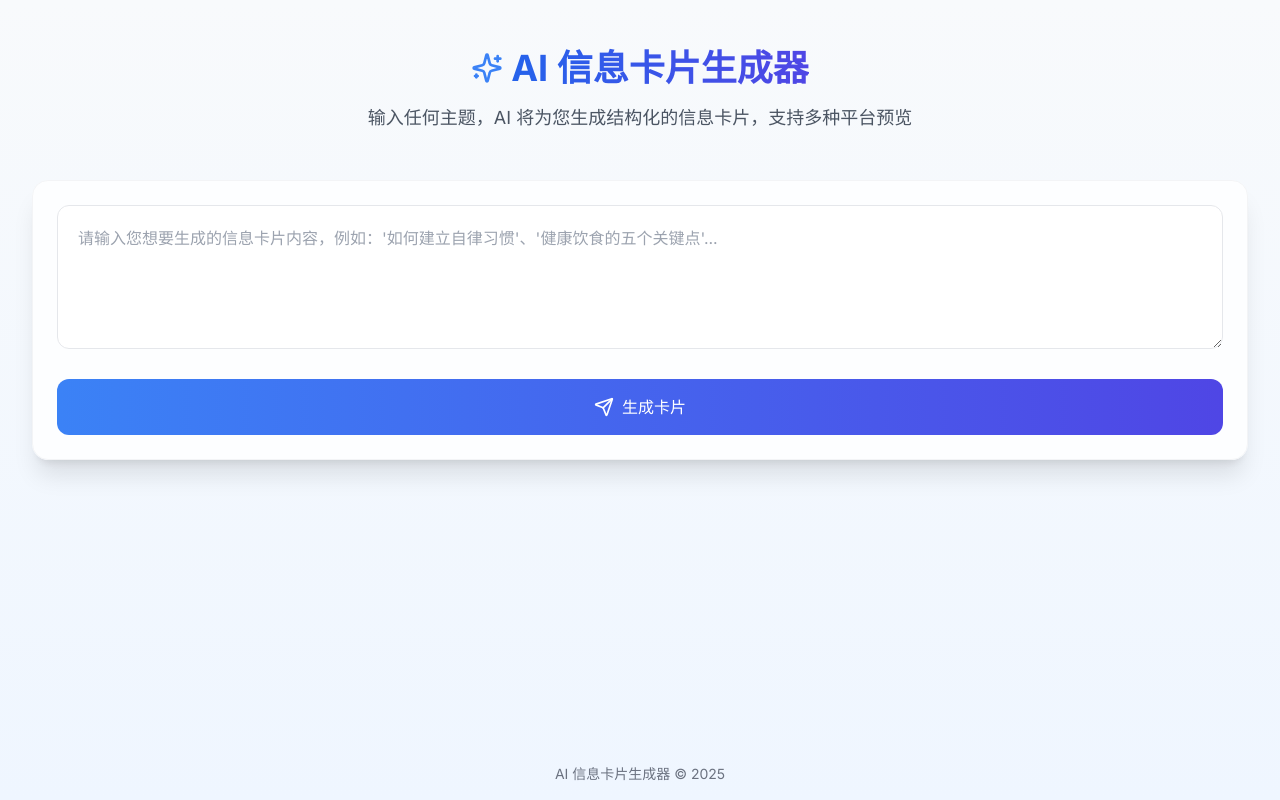
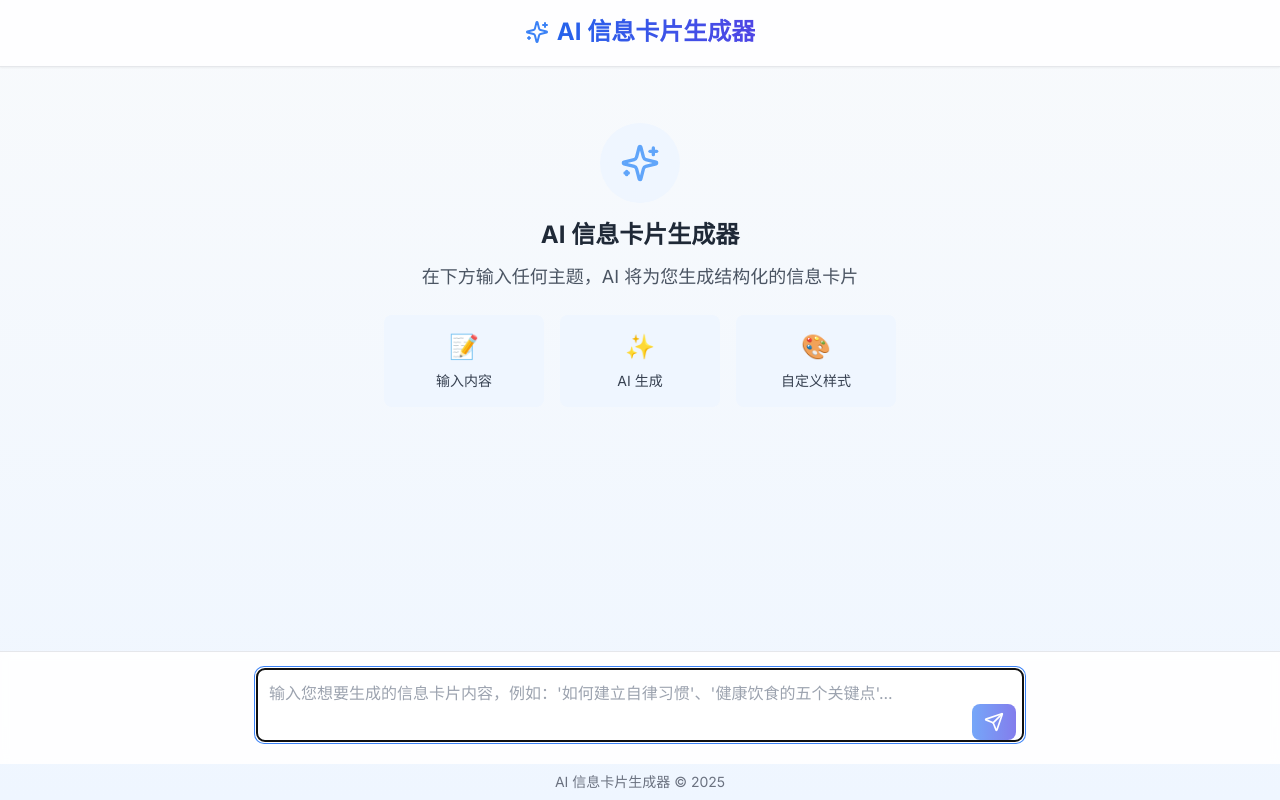
Before and after one commit to ingf/card, a Next.js app: page / in a window 1280 px wide. Built offline with nearby package versions, Linux system fonts and the light colour scheme; a web font is replaced by a local one.

Commit message:
feat: 🎸 ui update

```diff
--- a/app/page.tsx
+++ b/app/page.tsx
@@ -1,11 +1,11 @@
 "use client";
 
-import { useState } from "react";
+import { useState, useRef, useEffect } from "react";
 import { Card } from "@/components/Card";
 // import { LayoutSwitcher } from "@/components/LayoutSwitcher"; // 注释掉
 import { CardSchema } from "@/lib/schemas/card";
 import type { Card as CardType, Layout } from "@/lib/schemas/card";
-import { Sparkles, Loader2, Send } from "lucide-react";
+import { Sparkles, Loader2, Send, Clock, Settings, ChevronDown, ChevronUp } from "lucide-react";
 
 export default function Home() {
   const [error, setError] = useState<string>("");
@@ -18,6 +18,28 @@ export default function Home() {
   const [selectedPlatform, setSelectedPlatform] = useState<string>("default");
   const [selectedRatio, setSelectedRatio] = useState<string>("default");
   const [posterFormat, setPosterFormat] = useState<string>("standard");
+  // 添加输入历史记录状态
+  const [inputHistory, setInputHistory] = useState<string[]>([]);
+  const [showSettings, setShowSettings] = useState(false);
+
+  // 添加输入框引用，用于自动聚焦
+  const inputRef = useRef<HTMLTextAreaElement>(null);
+  // 添加内容区域引用，用于自动滚动到底部
+  const contentRef = useRef<HTMLDivElement>(null);
+
+  // 自动滚动到底部
+  useEffect(() => {
+    if (contentRef.current) {
+      contentRef.current.scrollTop = contentRef.current.scrollHeight;
+    }
+  }, [cardData]);
+
+  // 自动聚焦输入框
+  useEffect(() => {
+    if (inputRef.current && !isLoading) {
+      inputRef.current.focus();
+    }
+  }, [isLoading, cardData]);
 
   const handleFormSubmit = async (e: React.FormEvent) => {
     e.preventDefault();
@@ -33,6 +55,9 @@ export default function Home() {
     setIsLoading(true);
 
     try {
+      // 将当前输入添加到历史记录
+      setInputHistory(prev => [input, ...prev.slice(0, 9)]);
+
       const response = await fetch("/api/generate", {
         method: "POST",
         headers: {
@@ -64,6 +89,8 @@ export default function Home() {
       // 设置卡片数据
       setCardData(validatedData);
       setError("");
+      // 清空输入框
+      setInput("");
     } catch (e) {
       console.error("Error:", e);
       setError("生成失败，请重试");
@@ -74,6 +101,14 @@ export default function Home() {
 
   // 移除布局切换相关函数
   // const switchCardLayout = (layoutType: Layout["type"]) => { ... }; // 注释掉
+
+  // 从历史记录中选择输入
+  const selectHistoryInput = (historyItem: string) => {
+    setInput(historyItem);
+    if (inputRef.current) {
+      inputRef.current.focus();
+    }
+  };
 
   // 渲染卡片视图
   const renderCardWithLayout = () => {
@@ -125,14 +160,17 @@ export default function Home() {
       ratio: "16:9",
       icon: "👥"
     }
-  };
+  } as const;
+
+  // 定义平台配置类型
+  type PlatformConfigKey = keyof typeof platformConfigs;
 
   // 修改 handlePlatformChange 函数，移除布局切换逻辑
   const handlePlatformChange = (platform: string) => {
     setSelectedPlatform(platform);
 
     // 从平台配置中获取对应的比例
-    const config = platformConfigs[platform as keyof typeof platformConfigs] || platformConfigs.default;
+    const config = platformConfigs[platform as PlatformConfigKey] || platformConfigs.default;
     setSelectedRatio(config.ratio);
 
     // 如果已有卡片数据，保持轮播布局
@@ -155,91 +193,129 @@ export default function Home() {
     setPosterFormat(format);
   };
 
+  // 切换设置面板显示状态
+  const toggleSettings = () => {
+    setShowSettings(!showSettings);
+  };
+
   return (
     <main className="min-h-screen bg-gradient-to-b from-slate-50 to-blue-50 flex flex-col">
-      <div className="flex-grow flex flex-col max-w-7xl w-full mx-auto px-4 sm:px-6 lg:px-8 py-12">
       {/* 标题区域 */}
-        <div className="text-center mb-12">
-          <div className="inline-flex items-center justify-center mb-4">
-            <Sparkles className="h-8 w-8 text-blue-500 mr-2" />
-            <h1 className="text-4xl font-bold bg-clip-text text-transparent bg-gradient-to-r from-blue-600 to-indigo-600">
+      <div className="text-center py-4 border-b border-gray-200 bg-white/80 backdrop-blur-sm shadow-sm">
+        <div className="inline-flex items-center justify-center">
+          <Sparkles className="h-6 w-6 text-blue-500 mr-2" />
+          <h1 className="text-2xl font-bold bg-clip-text text-transparent bg-gradient-to-r from-blue-600 to-indigo-600">
             AI 信息卡片生成器
           </h1>
         </div>
-          <p className="text-gray-600 max-w-2xl mx-auto text-lg">
-            输入任何主题，AI 将为您生成结构化的信息卡片，支持多种平台预览
-          </p>
       </div>
 
-        {/* 输入表单 */}
-        <div className="bg-white/80 backdrop-blur-sm rounded-2xl shadow-xl p-6 mb-8 border border-gray-100">
-          <form onSubmit={handleFormSubmit} className="space-y-6">
-            <div className="relative">
-              <textarea
-                className="w-full h-36 p-5 border border-gray-200 rounded-xl focus:ring-2 focus:ring-blue-500 focus:border-blue-500 text-gray-800 bg-white/50 backdrop-blur-sm transition-all"
-                value={input}
-                onChange={(e) => setInput(e.target.value)}
-                placeholder="请输入您想要生成的信息卡片内容，例如：'如何建立自律习惯'、'健康饮食的五个关键点'..."
-                disabled={isLoading}
-              />
-              {input.length > 0 && !isLoading && (
-                <span className="absolute right-4 bottom-4 text-xs text-gray-400">
-                  {input.length} 个字符
-                </span>
-              )}
+      {/* 主内容区域 - 类似 Claude/Grok3 的布局 */}
+      <div className="flex-grow flex flex-col overflow-hidden">
+        {/* 聊天内容区域 */}
+        <div
+          ref={contentRef}
+          className="flex-grow overflow-y-auto px-4 py-6 space-y-6"
+        >
+          {/* 欢迎信息 */}
+          {!cardData && !isLoading && (
+            <div className="max-w-3xl mx-auto text-center py-8">
+              <div className="w-20 h-20 bg-blue-50 rounded-full flex items-center justify-center mx-auto mb-4">
+                <Sparkles className="h-10 w-10 text-blue-400" />
               </div>
-
-            <button
-              type="submit"
-              className="w-full px-6 py-4 text-white bg-gradient-to-r from-blue-500 to-indigo-600 rounded-xl hover:from-blue-600 hover:to-indigo-700 disabled:opacity-70 disabled:cursor-not-allowed transition-all duration-200 flex items-center justify-center gap-2 font-medium"
-              disabled={isLoading}
-            >
-              {isLoading ? (
-                <>
-                  <Loader2 className="h-5 w-5 animate-spin" />
-                  <span>AI 正在生成中...</span>
-                </>
-              ) : (
-                <>
-                  <Send className="h-5 w-5" />
-                  <span>生成卡片</span>
-                </>
-              )}
-            </button>
-          </form>
+              <h2 className="text-2xl font-bold text-gray-800 mb-3">AI 信息卡片生成器</h2>
+              <p className="text-gray-600 text-lg mb-6 max-w-xl mx-auto">
+                在下方输入任何主题，AI 将为您生成结构化的信息卡片
+              </p>
+              <div className="grid grid-cols-3 gap-4 max-w-lg mx-auto">
+                <div className="bg-blue-50 p-4 rounded-lg text-center">
+                  <div className="text-2xl mb-2">📝</div>
+                  <div className="text-sm text-gray-700">输入内容</div>
                 </div>
-
-        {/* 错误提示 */}
-        {error && (
-          <div className="p-4 text-red-500 bg-red-50 rounded-xl border border-red-200 mb-8 animate-fade-in shadow-sm">
-            <div className="flex items-center">
-              <svg xmlns="http://www.w3.org/2000/svg" className="h-5 w-5 mr-2" viewBox="0 0 20 20" fill="currentColor">
-                <path fillRule="evenodd" d="M10 18a8 8 0 100-16 8 8 0 000 16zM8.707 7.293a1 1 0 00-1.414 1.414L8.586 10l-1.293 1.293a1 1 0 101.414 1.414L10 11.414l1.293 1.293a1 1 0 001.414-1.414L11.414 10l1.293-1.293a1 1 0 00-1.414-1.414L10 8.586 8.707 7.293z" clipRule="evenodd" />
-              </svg>
-              {error}
+                <div className="bg-blue-50 p-4 rounded-lg text-center">
+                  <div className="text-2xl mb-2">✨</div>
+                  <div className="text-sm text-gray-700">AI 生成</div>
+                </div>
+                <div className="bg-blue-50 p-4 rounded-lg text-center">
+                  <div className="text-2xl mb-2">🎨</div>
+                  <div className="text-sm text-gray-700">自定义样式</div>
+                </div>
               </div>
             </div>
           )}
 
-        {/* 卡片展示 */}
+          {/* 加载状态 */}
+          {isLoading && (
+            <div className="max-w-3xl mx-auto bg-white/80 backdrop-blur-sm rounded-xl shadow-md p-6 border border-gray-100 flex items-center justify-center">
+              <div className="flex flex-col items-center">
+                <div className="w-16 h-16 bg-blue-50 rounded-full flex items-center justify-center mb-4">
+                  <Loader2 className="h-8 w-8 text-blue-500 animate-spin" />
+                </div>
+                <p className="text-gray-700">AI 正在生成信息卡片，请稍候...</p>
+              </div>
+            </div>
+          )}
+
+          {/* 生成的卡片内容 */}
           {cardData && (
-          <div className="space-y-6 animate-fade-in flex-grow flex flex-col">
-            {/* 平台选择器 */}
-            <div className="bg-white/80 backdrop-blur-sm rounded-xl shadow-md p-4 border border-gray-100">
-              <div className="flex flex-col space-y-2">
-                <h3 className="text-sm font-medium text-gray-700 mb-2">选择平台预览</h3>
-                <div className="grid grid-cols-2 sm:grid-cols-3 md:grid-cols-4 gap-3">
+            <div className="max-w-4xl mx-auto">
+              {/* 用户输入显示 */}
+              <div className="bg-blue-50 rounded-lg p-3 mb-4 border border-blue-100">
+                <div className="flex items-start">
+                  <div className="w-7 h-7 bg-blue-500 rounded-full flex items-center justify-center text-white font-bold flex-shrink-0 mr-2">
+                    U
+                  </div>
+                  <div className="flex-grow">
+                    <p className="text-gray-800">{inputHistory[0]}</p>
+                  </div>
+                </div>
+              </div>
+
+              {/* AI 生成的卡片 */}
+              <div className="bg-white/90 backdrop-blur-sm rounded-lg shadow-sm p-4 border border-gray-100">
+                <div className="flex items-start mb-3">
+                  <div className="w-7 h-7 bg-indigo-500 rounded-full flex items-center justify-center text-white font-bold flex-shrink-0 mr-2">
+                    AI
+                  </div>
+                  <div className="flex-grow">
+                    <h3 className="text-lg font-bold text-gray-800 mb-1">{cardData.title}</h3>
+                    {cardData.subtitle && (
+                      <p className="text-gray-600 text-sm mb-2">{cardData.subtitle}</p>
+                    )}
+                  </div>
+                </div>
+
+                {/* 设置面板切换按钮 */}
+                <div className="mb-2">
+                  <button
+                    onClick={toggleSettings}
+                    className="flex items-center text-xs text-gray-600 hover:text-gray-800 transition-colors"
+                  >
+                    <Settings className="h-3 w-3 mr-1" />
+                    <span>显示设置</span>
+                    {showSettings ? <ChevronUp className="h-3 w-3 ml-1" /> : <ChevronDown className="h-3 w-3 ml-1" />}
+                  </button>
+                </div>
+
+                {/* 设置面板 */}
+                {showSettings && (
+                  <div className="mb-3 p-2 bg-gray-50 rounded-lg border border-gray-100">
+                    <div className="grid grid-cols-1 md:grid-cols-2 gap-3">
+                      {/* 平台选择 */}
+                      <div>
+                        <h4 className="text-xs font-medium text-gray-700 mb-1">选择平台预览</h4>
+                        <div className="grid grid-cols-2 sm:grid-cols-3 gap-1">
                           {Object.entries(platformConfigs).map(([key, config]) => (
                             <button
                               key={key}
                               onClick={() => handlePlatformChange(key)}
-                      className={`flex items-center justify-between px-3 py-2 rounded-lg transition-all ${selectedPlatform === key
+                              className={`flex items-center justify-between px-2 py-1 rounded-md transition-all text-xs ${selectedPlatform === key
                                 ? `${config.color} text-white`
                                 : "bg-gray-100 text-gray-700 hover:bg-gray-200"
                                 }`}
                             >
                               <div className="flex items-center">
-                        <span className="mr-2 text-lg">{config.icon}</span>
+                                <span className="mr-1 text-sm">{config.icon}</span>
                                 <span>{config.name}</span>
                               </div>
                               <div className="text-xs opacity-80">
@@ -249,82 +325,147 @@ export default function Home() {
                           ))}
                         </div>
                       </div>
-            </div>
 
-            {/* 海报格式选择器 */}
-            <div className="bg-white/80 backdrop-blur-sm rounded-xl shadow-md p-4 border border-gray-100 mt-4">
-              <div className="flex flex-col space-y-2">
-                <h3 className="text-sm font-medium text-gray-700 mb-2">选择海报格式</h3>
-                <div className="flex flex-wrap gap-3">
+                      {/* 海报格式选择 */}
+                      <div>
+                        <h4 className="text-xs font-medium text-gray-700 mb-1">选择海报格式</h4>
+                        <div className="flex flex-wrap gap-1">
                           <button
                             onClick={() => handlePosterFormatChange("standard")}
-                    className={`px-3 py-2 rounded-lg transition-all ${posterFormat === "standard"
+                            className={`px-2 py-1 rounded-md transition-all text-xs ${posterFormat === "standard"
                               ? "bg-blue-500 text-white"
                               : "bg-gray-100 text-gray-700 hover:bg-gray-200"
                               }`}
                           >
                             <div className="flex items-center">
-                      <span className="mr-2">📄</span>
+                              <span className="mr-1">📄</span>
                               <span>标准卡片</span>
                             </div>
                           </button>
                           <button
                             onClick={() => handlePosterFormatChange("simple")}
-                    className={`px-3 py-2 rounded-lg transition-all ${posterFormat === "simple"
+                            className={`px-2 py-1 rounded-md transition-all text-xs ${posterFormat === "simple"
                               ? "bg-green-500 text-white"
                               : "bg-gray-100 text-gray-700 hover:bg-gray-200"
                               }`}
                           >
                             <div className="flex items-center">
-                      <span className="mr-2">🪧</span>
+                              <span className="mr-1">🪧</span>
                               <span>简单海报</span>
                             </div>
                           </button>
                           <button
                             onClick={() => handlePosterFormatChange("complex")}
-                    className={`px-3 py-2 rounded-lg transition-all ${posterFormat === "complex"
+                            className={`px-2 py-1 rounded-md transition-all text-xs ${posterFormat === "complex"
                               ? "bg-purple-500 text-white"
                               : "bg-gray-100 text-gray-700 hover:bg-gray-200"
                               }`}
                           >
                             <div className="flex items-center">
-                      <span className="mr-2">🖼️</span>
+                              <span className="mr-1">🖼️</span>
                               <span>复杂海报</span>
                             </div>
                           </button>
                         </div>
                       </div>
                     </div>
+                  </div>
+                )}
 
-            {/* 卡片内容 */}
-            <div
-              className="bg-white/90 backdrop-blur-sm rounded-2xl shadow-xl p-6 transition-all duration-300 flex-grow border border-gray-100 overflow-hidden"
-              style={{ minHeight: "700px" }}
-            >
                 {/* 平台预览提示 */}
                 {selectedPlatform !== "default" && (
-                <div className="mb-4 p-2 bg-blue-50 text-blue-700 rounded-lg text-sm flex items-center">
-                  <svg xmlns="http://www.w3.org/2000/svg" className="h-5 w-5 mr-2" viewBox="0 0 20 20" fill="currentColor">
+                  <div className="mb-2 p-1.5 bg-blue-50 text-blue-700 rounded-md text-xs flex items-center">
+                    <svg xmlns="http://www.w3.org/2000/svg" className="h-3 w-3 mr-1" viewBox="0 0 20 20" fill="currentColor">
                       <path fillRule="evenodd" d="M18 10a8 8 0 11-16 0 8 8 0 0116 0zm-7-4a1 1 0 11-2 0 1 1 0 012 0zM9 9a1 1 0 000 2v3a1 1 0 001 1h1a1 1 0 100-2v-3a1 1 0 00-1-1H9z" clipRule="evenodd" />
                     </svg>
                     <span>
-                    当前预览适配于: <strong>{platformConfigs[selectedPlatform]?.name || "默认"}</strong>
+                      当前预览: <strong>{platformConfigs[selectedPlatform as PlatformConfigKey]?.name || "默认"}</strong>
                       {selectedRatio !== "default" && <span className="ml-1">({selectedRatio})</span>}
                     </span>
                   </div>
                 )}
 
                 {/* 渲染卡片 */}
-              <div className="mx-auto transition-all duration-300 flex items-center justify-center" style={{ minHeight: "600px" }}>
+                <div className="mx-auto transition-all duration-300 flex items-center justify-center py-4">
                   {renderCardWithLayout()}
                 </div>
               </div>
             </div>
           )}
+
+          {/* 错误提示 */}
+          {error && (
+            <div className="max-w-3xl mx-auto p-3 text-red-500 bg-red-50 rounded-xl border border-red-200 animate-fade-in shadow-sm">
+              <div className="flex items-center">
+                <svg xmlns="http://www.w3.org/2000/svg" className="h-5 w-5 mr-2" viewBox="0 0 20 20" fill="currentColor">
+                  <path fillRule="evenodd" d="M10 18a8 8 0 100-16 8 8 0 000 16zM8.707 7.293a1 1 0 00-1.414 1.414L8.586 10l-1.293 1.293a1 1 0 101.414 1.414L10 11.414l1.293 1.293a1 1 0 001.414-1.414L11.414 10l1.293-1.293a1 1 0 00-1.414-1.414L10 8.586 8.707 7.293z" clipRule="evenodd" />
+                </svg>
+                {error}
+              </div>
+            </div>
+          )}
+        </div>
+
+        {/* 底部输入区域 */}
+        <div className="border-t border-gray-200 bg-white/90 backdrop-blur-sm p-4">
+          <div className="max-w-3xl mx-auto">
+            <form onSubmit={handleFormSubmit} className="relative">
+              <textarea
+                ref={inputRef}
+                className="w-full p-3 pr-16 border border-gray-200 rounded-lg focus:ring-2 focus:ring-blue-500 focus:border-blue-500 text-gray-800 bg-white/50 backdrop-blur-sm transition-all resize-none"
+                value={input}
+                onChange={(e) => setInput(e.target.value)}
+                placeholder="输入您想要生成的信息卡片内容，例如：'如何建立自律习惯'、'健康饮食的五个关键点'..."
+                disabled={isLoading}
+                rows={2}
+                onKeyDown={(e) => {
+                  if (e.key === 'Enter' && !e.shiftKey) {
+                    e.preventDefault();
+                    if (input.trim()) {
+                      handleFormSubmit(e);
+                    }
+                  }
+                }}
+              />
+              <button
+                type="submit"
+                className="absolute right-2 bottom-2 px-3 py-2 text-white bg-gradient-to-r from-blue-500 to-indigo-600 rounded-lg hover:from-blue-600 hover:to-indigo-700 disabled:opacity-70 disabled:cursor-not-allowed transition-all duration-200 flex items-center justify-center"
+                disabled={isLoading || !input.trim()}
+              >
+                {isLoading ? (
+                  <Loader2 className="h-5 w-5 animate-spin" />
+                ) : (
+                  <Send className="h-5 w-5" />
+                )}
+              </button>
+            </form>
+
+            {/* 历史记录快捷访问 */}
+            {inputHistory.length > 0 && (
+              <div className="mt-2 flex flex-wrap gap-2">
+                {inputHistory.slice(0, 3).map((item, index) => (
+                  <button
+                    key={index}
+                    onClick={() => selectHistoryInput(item)}
+                    className="px-3 py-1 bg-gray-100 hover:bg-gray-200 rounded-full text-sm text-gray-700 transition-colors truncate max-w-xs"
+                  >
+                    <Clock className="h-3 w-3 inline mr-1" />
+                    {item.length > 30 ? item.substring(0, 30) + "..." : item}
+                  </button>
+                ))}
+                {inputHistory.length > 3 && (
+                  <button className="px-3 py-1 bg-gray-100 hover:bg-gray-200 rounded-full text-sm text-gray-700 transition-colors">
+                    +{inputHistory.length - 3} 更多
+                  </button>
+                )}
+              </div>
+            )}
+          </div>
+        </div>
       </div>
 
       {/* 页脚 */}
-      <footer className="w-full py-4 text-center text-gray-500 text-sm">
+      <footer className="w-full py-2 text-center text-gray-500 text-sm">
         <p>AI 信息卡片生成器 © {new Date().getFullYear()}</p>
       </footer>
     </main>
```
Lines whose indentation alone changed are shown as unchanged.
